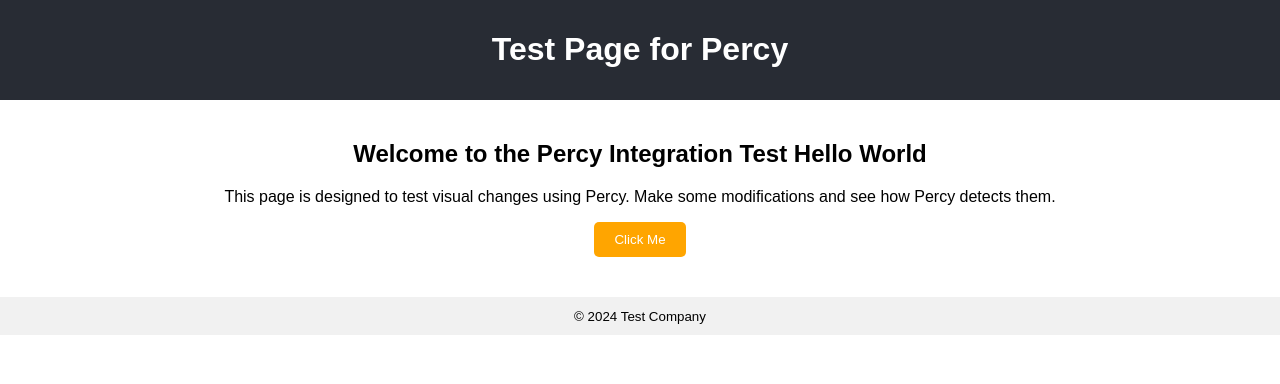
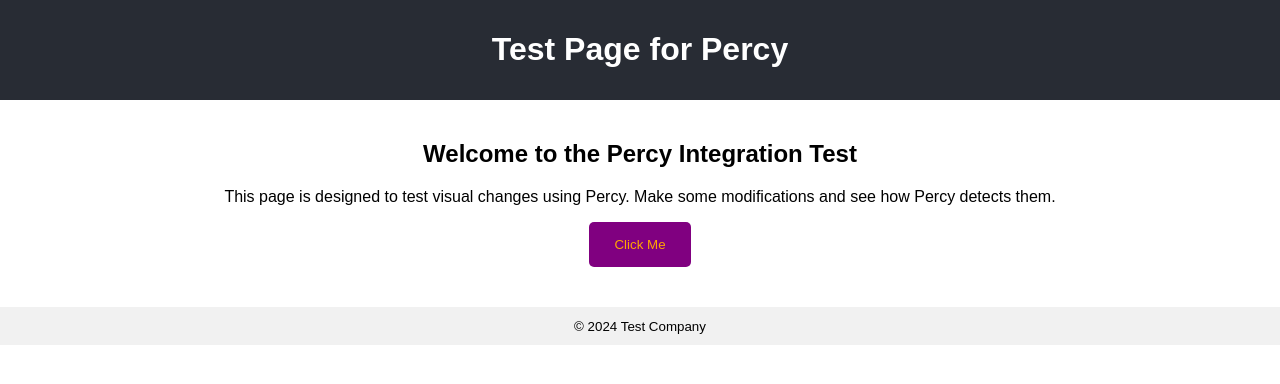
Before and after one commit to surajaj-personal/percy-poc, a React (Create React App) app: page / in a window 1280 px wide. Shown: the top 384 px of the page. Built offline with nearby package versions, Linux system fonts and the light colour scheme.

Commit message:
updated color and text

```diff
--- a/src/App.tsx
+++ b/src/App.tsx
@@ -8,15 +8,15 @@ const App: React.FC = () => {
         <h1>Test Page for Percy</h1>
       </header>
       <main style={{ padding: '20px', textAlign: 'center' }}>
-        <h2>Welcome to the Percy Integration Test Hello World</h2>
+        <h2>Welcome to the Percy Integration Test</h2>
         <p>
           This page is designed to test visual changes using Percy. Make some modifications and see how Percy detects them.
         </p>
         <button
           style={{
-            backgroundColor: 'orange',
-            color: 'white',
-            padding: '10px 20px',
+            backgroundColor: 'purple',
+            color: 'orange',
+            padding: '15px 25px',
             border: 'none',
             borderRadius: '5px',
             cursor: 'pointer',
```
